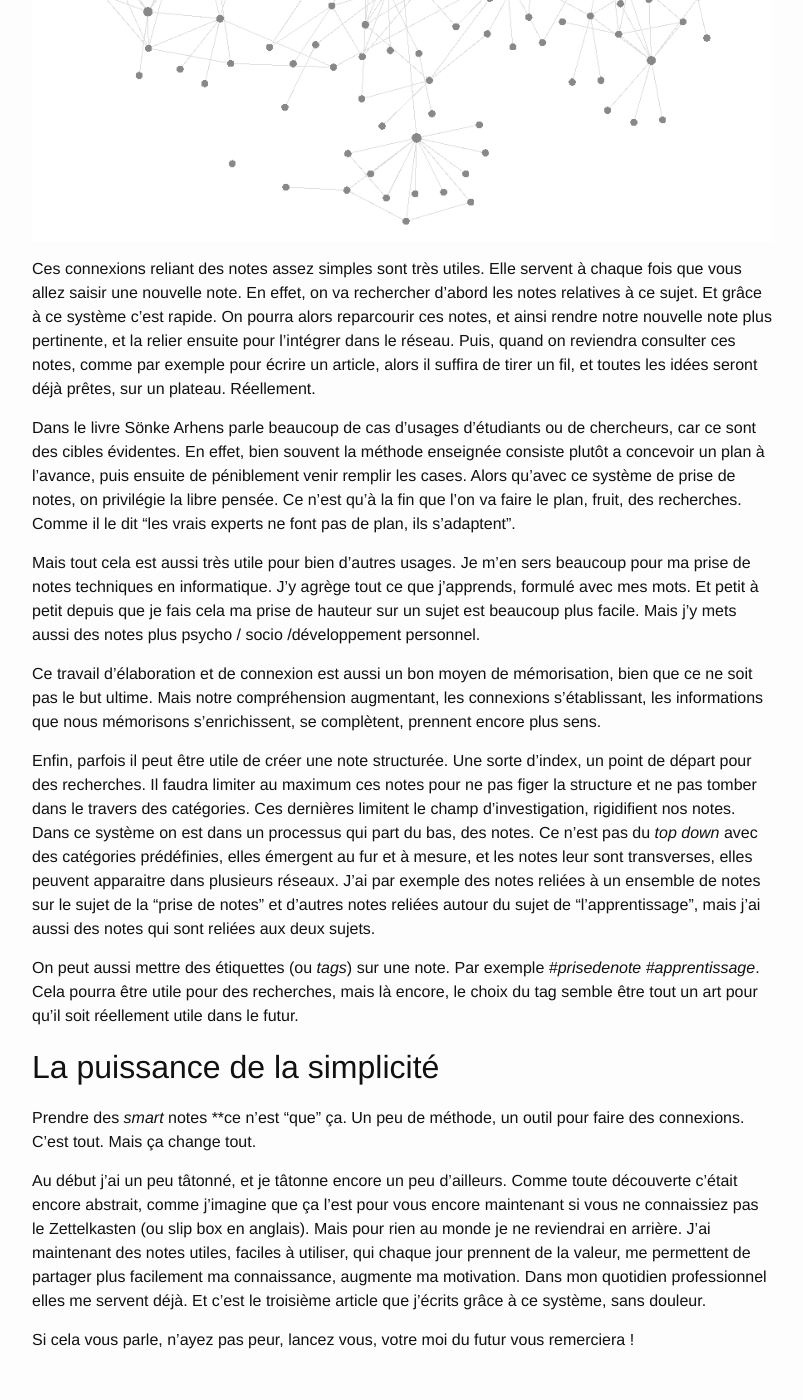
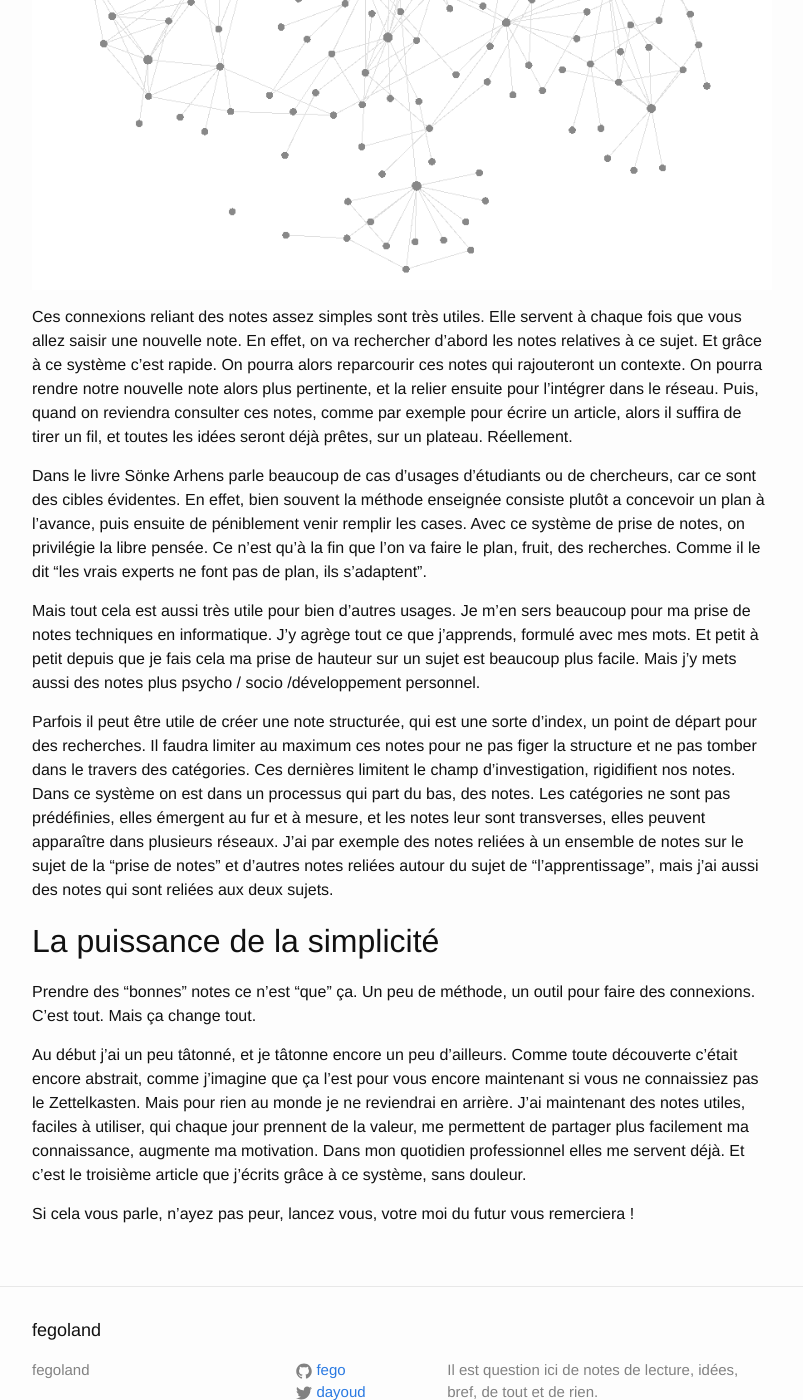
Before and after one commit to fego/fego.github.io, a Jekyll site: the page built from docs/_posts/2020-11-01-J'ai enfin appris à prendre des notes.markdown, in a window 1280 px wide and 1400 px high, scrolled down 3301 px. Shown: the whole window, without its empty margins (238-1041 px from the left). Built offline with Jekyll 4.4.1, drawn with Linux system fonts in a browser that asks for light colours; our own code applies the rules of GitHub Pages for plain Markdown files; some of the changed text lies outside the part shown.

Commit message:
reformulations

```diff
--- a/docs/_posts/2020-11-01-J'ai enfin appris à prendre des notes.markdown
+++ b/docs/_posts/2020-11-01-J'ai enfin appris à prendre des notes.markdown
@@ -4,11 +4,11 @@
 
 Si vous êtes quelqu'un qui lit des articles ou des livres "techniques" (pas des romans), écoutez des podcasts, regardez des vidéos dont vous pourrez apprendre quelque chose, alors peut-être que la suite de l'article pourrait vous intéresser.
 
-Tout a commencé par un tweet d'un collègue qui m'a fait découvrir une [conférence de Sönke Arhens](https://www.youtube.com/watch?v=nPOI4f7yCag). Grosse prise de conscience et vague d'espoir.  En effet je suis plutôt un gros consommateur de contenus, mais soit je ne prenais pas de note, soit j'en prenais un peu sur différents supports. Récemment j'avais un peu amélioré mon système avec [Notion](http://notion.so), un outil en ligne assez pratique, mais ce n'est qu'un outil, il me manquait la méthode, et j'avais tendance à accumuler des notes, mais sans vraiment les relire, les réutiliser. Et des notes que l'on ne réutilise pas, est-ce vraiment utile ?
+Tout a commencé par un tweet d'un collègue qui m'a fait découvrir une [conférence de Sönke Arhens](https://www.youtube.com/watch?v=nPOI4f7yCag). Grosse prise de conscience et vague d'espoir. En effet je suis plutôt un gros consommateur de contenus, mais soit je ne prenais pas de note, soit j'en prenais un peu sur différents supports. Récemment j'avais un peu amélioré mon système avec [Notion](http://notion.so), un outil en ligne assez pratique, mais ce n'est qu'un outil, il me manquait la méthode, et j'avais tendance à accumuler des notes, mais sans vraiment les relire, les réutiliser. Et des notes que l'on ne réutilise pas, est-ce vraiment utile ?
 
 ## Les limites d'une prise de note classique
 
-Le problème d'une prise de note sans réelle méthode c'est que l'on crée une archive, on accumule, mais ce n'est pas vivant. A chaque fois que j'ajoutais une note, je la rangeais dans une catégorie précise, ce qui l'enfermait dans un seul domaine. Souvent mes notes étaient issues d'un premier jet jamais retravaillé, et il m'était difficile de les relire car il leur manquait un contexte. Ou alors certains éléments me paraissaient vraiment peu pertinent, je n'avais pas réussi à extraire l'information importante sous forme lisible pour une relecture future.
+Le problème d'une prise de note sans réelle méthode c'est que l'on crée une archive, ce n'est pas vivant. Très souvent mes notes étaient issues d'un premier jet jamais retravaillé. Il m'était difficile de les relire car il leur manquait un contexte. Je les stockais telles quelles dans un dossier, et la probabilité que j'y revienne était assez faible. Et il y avait encore moins de chance que je puisse faire des connexions entre plusieurs de mes notes. Je n'avais pas réussi à extraire l'information importante sous forme lisible pour une relecture future.
 
 Quel est l'intérêt de notes que l'on peut difficilement réutiliser, exploiter, et qui plus on les accumule moins nous sont utiles ?
 
@@ -31,34 +31,30 @@
 
 Le secret ? Un simple processus, quelques étapes, rien de mystérieux.
 
-On commence par la capture. En lisant, regardant, écoutant, on prend des notes sur le support de son choix. Il faut toujours avoir un carnet à portée de main, mais n'importe quel bout de papier fera l'affaire. On notera aussi dessus les idées, les réflexions qui nous viennent. Ces notes sont éphémères, on les jettera. Cependant cela ne veut pas dire que l'on va bâcler ce que l'on écrit, non. On soigne tout de même le contenu un minimum. Ici on est clair et concis. Et on tâche de ne pas copier tel, on fait l'effort de paraphraser. C'est très important car cela nous permet une première appropriation du propos, de valider une première fois notre compréhension.
+On commence par la capture. En lisant, regardant, écoutant, on prend des notes sur le support de son choix. Il faut toujours avoir un carnet à portée de main, mais n'importe quel bout de papier fera l'affaire. On notera aussi dessus les idées, les réflexions qui nous viennent. Ces notes sont éphémères, on les jettera. Cependant cela ne veut pas dire que l'on va bâcler ce que l'on écrit, non. On soigne tout de même le contenu un minimum. Ici on est clair et concis. Et on tâche de ne pas copier tel, on fait l'effort de **paraphraser**. C'est très important car cela nous permet une première appropriation du propos, de valider une première fois notre compréhension.
 
 ![Capturer des notes]({{ site.url }}images/capture_notes.png)
 
-Puis vient la phase d'élaboration. C'est l'étape la plus importante. Il faut s'y atteler rapidement, car plus on tarde, plus on oublie le contexte de nos notes. Ce que l'on fait ? On va réécrire ses notes sous forme atomique. Une idée, un concept, une note. Enfin, le plus possible, il ne s'agit pas de bloquer à cause de cela. La note doit être de qualité, mais étant donné que c'est un processus itératif, on reviendra dessus, et parfois avec du recul on pourra faire des ajustements plus pertinents.   Celle-ci doit être claire et être lisible par le "moi du futur". On peut faire cela sur des papiers comme le faisait [Niklas Luhman](https://fr.wikipedia.org/wiki/Niklas_Luhmann) l'inventeur du système (nommé [Zettelkasten](https://en.wikipedia.org/wiki/Zettelkasten)). Mais en 2020 ça vaut le coup de s'aider d'un logiciel (j'utilise [Obsidian](https://obsidian.md/), mais il y en a plein d'autres).
+Puis vient la phase d'élaboration. C'est l'étape la plus importante. Il faut s'y atteler rapidement, le soir même si possible, car plus on tarde, plus on oublie le contexte de nos notes. Ce que l'on fait ? On va réécrire les notes (capturées précédemment) sous forme atomique. Une idée, un concept, une note. Enfin, autant que possible. Il ne s'agit pas de bloquer à cause de cela. La note doit être de qualité, mais étant donné que c'est un processus itératif, on reviendra dessus, et parfois avec du recul on pourra faire des ajustements plus pertinents. La note doit être claire et être lisible par le "moi du futur". On peut faire cela sur du papier comme le faisait [Niklas Luhman](https://fr.wikipedia.org/wiki/Niklas_Luhmann) l'inventeur du système, mais en 2020 ça vaut le coup de s'aider d'un logiciel (j'utilise [Obsidian](https://obsidian.md/), mais il y en a plein d'autres). Vous pouvez imaginer un wiki, ou chaque note serait une page du wiki. Par exemple j'ai une note "limites des systèmes de prise de notes classiques", une autre "comment faire un zettelkasten".
 
-Une fois la note satisfaisante on va la connecter aux autres notes. Pour cela on crée des liens vers des notes avec lesquelles elle a une connexion. On peut aussi aller dans nos autres notes pointer vers cette nouvelle note (avec un outil c'est fait en 2 secondes, si vous choisissez l'option papier, il vous faudra un système de numérotation que je ne décrirai pas ici mais vous trouverez facilement des propositions en cherchant sur le net). Ainsi petit à petit se tisse une toile de notes. Plus de catégories statiques, de notes empilées, mais un réseau.
+Une fois la note satisfaisante on va la connecter aux autres notes. Pour cela on crée des liens vers des notes avec lesquelles elle a une connexion. On peut aussi aller dans nos autres notes pointer vers cette nouvelle note (avec un outil c'est fait en 2 secondes, comme un lien dans un wiki. Ainsi petit à petit se tisse une toile de notes. Un réseau. Par exemple, je relie la note "pourquoi choisir le système Zettelkasten" à la note "comment faire un Zettelkasten".
 
-Voici par exemple à quoi ressemble mon réseau de notes après deux mois :
+Voici à quoi ressemble mon réseau de notes après deux mois :
 
 ![Graph Obsidian]({{ site.url }}images/graph_obsidian_dav.png)
 
-Ces connexions reliant des notes assez simples sont très utiles. Elle servent à chaque fois que vous allez saisir une nouvelle note. En effet, on va rechercher d'abord les notes relatives à ce sujet. Et grâce à ce système c'est rapide. On pourra alors reparcourir ces notes, et ainsi rendre notre nouvelle note plus pertinente, et la relier ensuite pour l'intégrer dans le réseau. Puis, quand on reviendra consulter ces notes, comme par exemple pour écrire un article, alors il suffira de tirer un fil, et toutes les idées seront déjà prêtes, sur un plateau. Réellement.
+Ces connexions reliant des notes assez simples sont très utiles. Elle servent à chaque fois que vous allez saisir une nouvelle note. En effet, on va rechercher d'abord les notes relatives à ce sujet. Et grâce à ce système c'est rapide. On pourra alors reparcourir ces notes qui rajouteront un contexte. On pourra rendre notre nouvelle note alors plus pertinente, et la relier ensuite pour l'intégrer dans le réseau. Puis, quand on reviendra consulter ces notes, comme par exemple pour écrire un article, alors il suffira de tirer un fil, et toutes les idées seront déjà prêtes, sur un plateau. Réellement.
 
-Dans le livre Sönke Arhens parle beaucoup de cas d'usages d'étudiants ou de chercheurs, car ce sont des cibles évidentes. En effet, bien souvent la méthode enseignée consiste plutôt a concevoir un plan à l'avance, puis ensuite de péniblement venir remplir les cases. Alors qu'avec ce système de prise de notes, on privilégie la libre pensée. Ce n'est qu'à la fin que l'on va faire le plan, fruit, des recherches. Comme il le dit "les vrais experts ne font pas de plan, ils s'adaptent".
+Dans le livre Sönke Arhens parle beaucoup de cas d'usages d'étudiants ou de chercheurs, car ce sont des cibles évidentes. En effet, bien souvent la méthode enseignée consiste plutôt a concevoir un plan à l'avance, puis ensuite de péniblement venir remplir les cases. Avec ce système de prise de notes, on privilégie la libre pensée. Ce n'est qu'à la fin que l'on va faire le plan, fruit, des recherches. Comme il le dit "les vrais experts ne font pas de plan, ils s'adaptent".
 
 Mais tout cela est aussi très utile pour bien d'autres usages. Je m'en sers beaucoup pour ma prise de notes techniques en informatique. J'y agrège tout ce que j'apprends, formulé avec mes mots. Et petit à petit depuis que je fais cela ma prise de hauteur sur un sujet est beaucoup plus facile. Mais j'y mets aussi des notes plus psycho / socio /développement personnel.
 
-Ce travail d'élaboration et de connexion est aussi un bon moyen de mémorisation, bien que ce ne soit pas le but ultime. Mais notre compréhension augmentant, les connexions s'établissant, les informations que nous mémorisons s'enrichissent, se complètent, prennent encore plus sens.
-
-Enfin, parfois il peut être utile de créer une note structurée. Une sorte d'index, un point de départ pour des recherches. Il faudra limiter au maximum ces notes pour ne pas figer la structure et ne pas tomber dans le travers des catégories. Ces dernières limitent le champ d'investigation, rigidifient nos notes. Dans ce système on est dans un processus qui part du bas, des notes. Ce n'est pas du *top down* avec des catégories prédéfinies, elles émergent au fur et à mesure, et les notes leur sont transverses, elles peuvent apparaitre dans plusieurs réseaux. J'ai par exemple des notes reliées à un ensemble de notes sur le sujet de la "prise de notes" et d'autres notes reliées autour du sujet de "l'apprentissage", mais j'ai aussi des notes qui sont reliées aux deux sujets.
-
-On peut aussi mettre des étiquettes (ou *tags*) sur une note. Par exemple *#prisedenote #apprentissage*. Cela pourra être utile pour des recherches, mais là encore, le choix du tag semble être tout un art pour qu'il soit réellement utile dans le futur.
+Parfois il peut être utile de créer une note structurée, qui est une sorte d'index, un point de départ pour des recherches. Il faudra limiter au maximum ces notes pour ne pas figer la structure et ne pas tomber dans le travers des catégories. Ces dernières limitent le champ d'investigation, rigidifient nos notes. Dans ce système on est dans un processus qui part du bas, des notes. Les catégories ne sont pas prédéfinies, elles émergent au fur et à mesure, et les notes leur sont transverses, elles peuvent apparaître dans plusieurs réseaux. J'ai par exemple des notes reliées à un ensemble de notes sur le sujet de la "prise de notes" et d'autres notes reliées autour du sujet de "l'apprentissage", mais j'ai aussi des notes qui sont reliées aux deux sujets.
 
 ## La puissance de la simplicité
 
-Prendre des *smart* notes **ce n'est "que" ça. Un peu de méthode, un outil pour faire des connexions. C'est tout. Mais ça change tout.
+Prendre des "bonnes" notes ce n'est "que" ça. Un peu de méthode, un outil pour faire des connexions. C'est tout. Mais ça change tout.
 
-Au début j'ai un peu tâtonné, et je tâtonne encore un peu d'ailleurs. Comme toute découverte c'était encore abstrait, comme j'imagine que ça l'est pour vous encore maintenant si vous ne connaissiez pas le Zettelkasten (ou slip box en anglais). Mais pour rien au monde je ne reviendrai en arrière. J'ai maintenant des notes utiles, faciles à utiliser, qui chaque jour prennent de la valeur, me permettent de partager plus facilement ma connaissance, augmente ma motivation. Dans mon quotidien professionnel elles me servent déjà. Et c'est le troisième article que j'écrits grâce à ce système, sans douleur.
+Au début j'ai un peu tâtonné, et je tâtonne encore un peu d'ailleurs. Comme toute découverte c'était encore abstrait, comme j'imagine que ça l'est pour vous encore maintenant si vous ne connaissiez pas le Zettelkasten. Mais pour rien au monde je ne reviendrai en arrière. J'ai maintenant des notes utiles, faciles à utiliser, qui chaque jour prennent de la valeur, me permettent de partager plus facilement ma connaissance, augmente ma motivation. Dans mon quotidien professionnel elles me servent déjà. Et c'est le troisième article que j'écrits grâce à ce système, sans douleur.
 
 Si cela vous parle, n'ayez pas peur, lancez vous, votre moi du futur vous remerciera !
```
Also changed, not shown: other parts of docs/_posts/2020-11-01-J'ai enfin appris à prendre des notes.markdown (+2 -2 lines).
